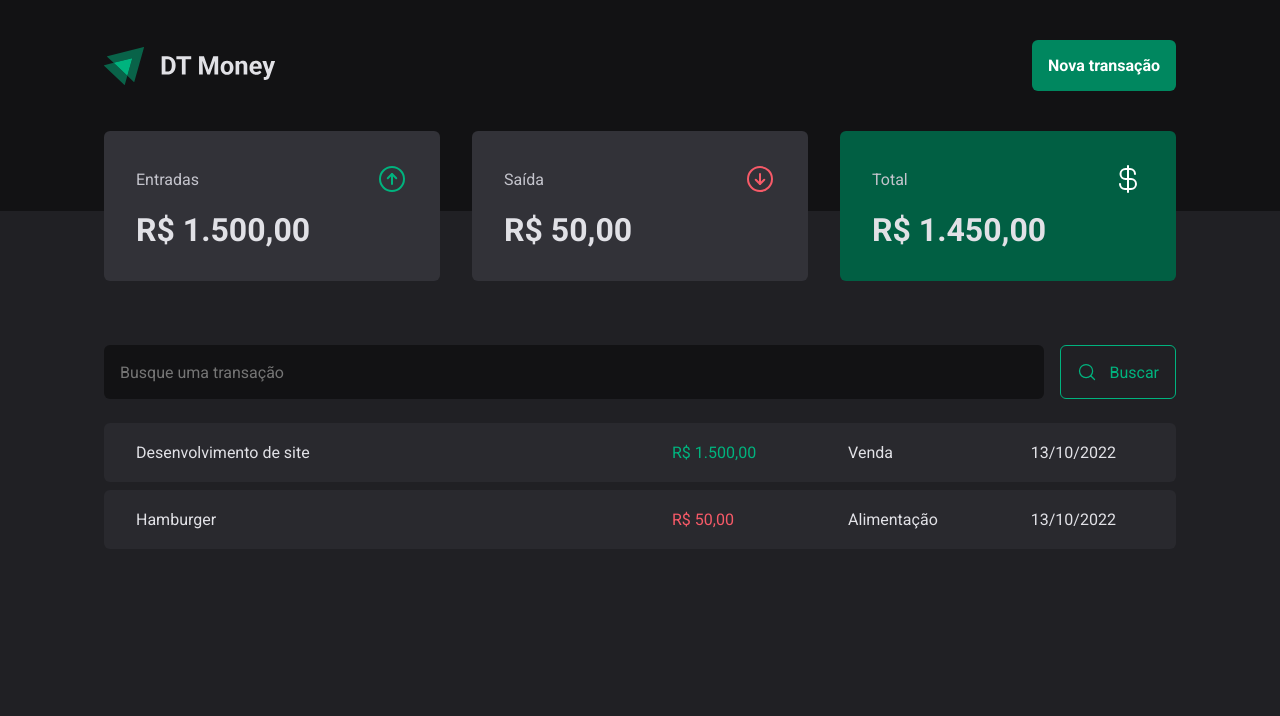
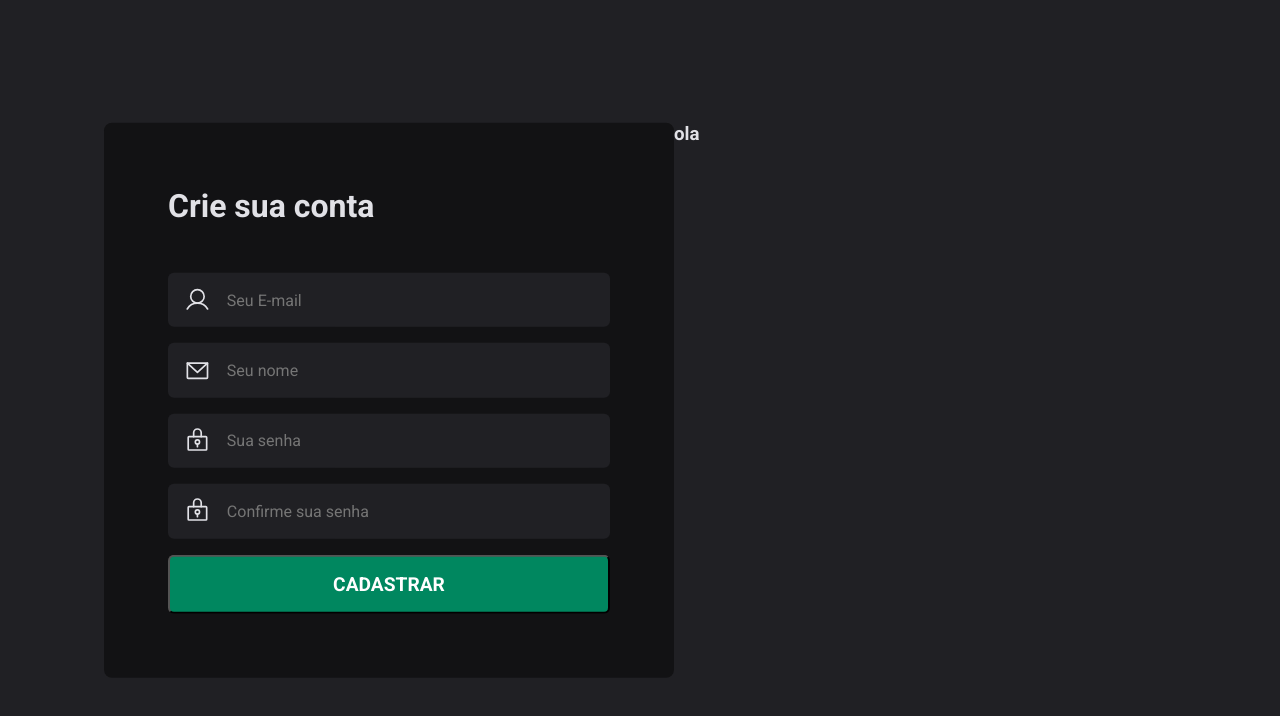
Before and after one commit to jarbsoncosta/Dt-Money, a React (Vite) app: page /cadastro in a window 1280 px wide. Shown: the top 716 px of the page. Built offline with nearby package versions, Linux system fonts and the light colour scheme; data requests are answered from the project's data file.

Commit message:
feat: page CreateUser

```diff
--- a/src/App.tsx
+++ b/src/App.tsx
@@ -1,16 +1,19 @@
+import { BrowserRouter } from 'react-router-dom'
 import { ThemeProvider } from 'styled-components'
 import { TransactionsProvider } from './contexts/TransactionsContext'
-import { Transactions } from './pages/Transactions'
+import { Router } from './Router'
 import { GlobalStyle } from './styles/global'
 import { defaultTheme } from './styles/themes/default'
 
 export function App() {
   return (
-    <ThemeProvider theme={defaultTheme}>
-      <TransactionsProvider>
-        <Transactions />
-      </TransactionsProvider>
-      <GlobalStyle />
-    </ThemeProvider>
+    <BrowserRouter>
+      <ThemeProvider theme={defaultTheme}>
+        <TransactionsProvider>
+          <Router />
+        </TransactionsProvider>
+        <GlobalStyle />
+      </ThemeProvider>
+    </BrowserRouter>
   )
 }
--- /dev/null
+++ b/src/Router.tsx
@@ -0,0 +1,12 @@
+import { Route, Routes } from 'react-router-dom'
+import { CreateUser } from './pages/CreateUser'
+import { Transactions } from './pages/Transactions'
+
+export function Router() {
+  return (
+    <Routes>
+      <Route path="/" element={<Transactions />} />
+      <Route path="/cadastro" element={<CreateUser />} />
+    </Routes>
+  )
+}
--- a/src/components/SearchForm/index.tsx
+++ b/src/components/SearchForm/index.tsx
@@ -1,12 +1,38 @@
 import { Form, SearchContainer } from './styles'
 import { MagnifyingGlass } from 'phosphor-react'
+import { useForm } from 'react-hook-form'
+import * as zod from 'zod'
+import { zodResolver } from '@hookform/resolvers/zod'
+
+const searchFormSchema = zod.object({
+  query: zod.string(),
+})
+
+type SearchFormInputs = zod.infer<typeof searchFormSchema>
 
 export function SearchForm() {
+  const {
+    register,
+    handleSubmit,
+    formState: { isSubmitting },
+  } = useForm<SearchFormInputs>({
+    resolver: zodResolver(searchFormSchema),
+  })
+
+  async function handleSearchTransactions(data: SearchFormInputs) {
+    await new Promise((resolve) => setTimeout(resolve, 2000))
+    console.log(data)
+  }
+
   return (
-    <SearchContainer>
+    <SearchContainer onSubmit={handleSubmit(handleSearchTransactions)}>
       <Form action="">
-        <input type="text" placeholder="Busque uma transação" />
-        <button>
+        <input
+          type="text"
+          placeholder="Busque uma transação"
+          {...register('query')}
+        />
+        <button type="submit" disabled={isSubmitting}>
           <MagnifyingGlass size={20} /> <p>Buscar</p>
         </button>
       </Form>
--- a/src/components/SearchForm/styles.ts
+++ b/src/components/SearchForm/styles.ts
@@ -36,7 +36,12 @@ export const Form = styled.form`
 
     cursor: pointer;
 
-    &:hover {
+    &:disabled {
+      opacity: 0.7;
+      cursor: not-allowed;
+    }
+
+    &:not(:disabled):hover {
       background: ${(props) => props.theme['green-500']};
       color: ${(props) => props.theme.white};
       border-color: ${(props) => props.theme['green-500']};
--- a/src/components/Summary/index.tsx
+++ b/src/components/Summary/index.tsx
@@ -1,30 +1,12 @@
 import { SummaryCard, SummaryContainer } from './styles'
 import { ArrowCircleUp, ArrowCircleDown, CurrencyDollar } from 'phosphor-react'
 import { useContext } from 'react'
-import { TransactionsContext } from '../../contexts/TransactionsContext'
+import { useSummary } from '../../hooks/useSummary'
 import { formatPrice } from '../../utils/formatter'
 
 export function Summary() {
-  const { transactions } = useContext(TransactionsContext)
+  const { income, outcome, total } = useSummary()
 
-  const summary = transactions.reduce(
-    (acc, transaction) => {
-      if (transaction.type === 'income') {
-        acc.income += transaction.price
-        acc.total += transaction.price
-      } else {
-        acc.outcome += transaction.price
-        acc.total -= transaction.price
-      }
-
-      return acc
-    },
-    {
-      income: 0,
-      outcome: 0,
-      total: 0,
-    },
-  )
   return (
     <SummaryContainer>
       <SummaryCard>
@@ -32,21 +14,21 @@ export function Summary() {
           <span>Entradas</span>
           <ArrowCircleUp size={32} color="#00b37e" />
         </header>
-        <strong>{formatPrice.format(summary.income)} </strong>
+        <strong>{formatPrice.format(income)} </strong>
       </SummaryCard>
       <SummaryCard>
         <header>
           <span>Saída</span>
           <ArrowCircleDown size={32} color="#f75a68" />
         </header>
-        <strong>{formatPrice.format(summary.outcome)} </strong>
+        <strong>{formatPrice.format(outcome)} </strong>
       </SummaryCard>
       <SummaryCard variant="green">
         <header>
           <span>Total</span>
           <CurrencyDollar size={32} color="#fff" />
         </header>
-        <strong>{formatPrice.format(summary.total)} </strong>
+        <strong>{formatPrice.format(total)} </strong>
       </SummaryCard>
     </SummaryContainer>
   )
--- /dev/null
+++ b/src/hooks/useSummary.ts
@@ -0,0 +1,26 @@
+import { useContext } from 'react'
+import { TransactionsContext } from '../contexts/TransactionsContext'
+
+export function useSummary() {
+  const { transactions } = useContext(TransactionsContext)
+  const summary = transactions.reduce(
+    (acc, transaction) => {
+      if (transaction.type === 'income') {
+        acc.income += transaction.price
+        acc.total += transaction.price
+      } else {
+        acc.outcome += transaction.price
+        acc.total -= transaction.price
+      }
+
+      return acc
+    },
+    {
+      income: 0,
+      outcome: 0,
+      total: 0,
+    },
+  )
+
+  return summary
+}
--- /dev/null
+++ b/src/pages/CreateUser/index.tsx
@@ -0,0 +1,32 @@
+import { EnvelopeSimple, LockKey, User } from 'phosphor-react'
+import { Container, FormInputs, InfoApp, Input } from './styles'
+
+export function CreateUser() {
+  return (
+    <Container>
+      <FormInputs>
+        <h1>Crie sua conta</h1>
+        <div className="divInput">
+          <User size={30} />
+          <Input type="text" placeholder="Seu E-mail" />
+        </div>
+        <div className="divInput">
+          <EnvelopeSimple size={30} />
+          <Input type="text" placeholder="Seu nome" />
+        </div>
+        <div className="divInput">
+          <LockKey size={30} />
+          <Input type="text" placeholder="Sua senha" />
+        </div>
+        <div className="divInput">
+          <LockKey size={30} />
+          <Input type="text" placeholder="Confirme sua senha" />
+        </div>
+        <button type="submit"> CADASTRAR</button>
+      </FormInputs>
+      <InfoApp>
+        <h3>ola</h3>
+      </InfoApp>
+    </Container>
+  )
+}
--- /dev/null
+++ b/src/pages/CreateUser/styles.ts
@@ -0,0 +1,56 @@
+import styled from 'styled-components'
+
+export const Container = styled.main`
+  display: flex;
+  width: 100%;
+  max-height: 100vh;
+  max-width: 1120px;
+  margin: 0 auto 0;
+  padding: 0 1.5rem;
+
+  top: 50%;
+  left: 50%;
+  transform: translate(-50%, -50%);
+  position: fixed;
+`
+export const FormInputs = styled.form`
+  display: flex;
+  flex-direction: column;
+  gap: 1rem;
+  background: ${(props) => props.theme['gray-900']};
+  padding: 4rem;
+  width: 100%;
+  border-radius: 8px;
+  h1 {
+    margin-bottom: 2rem;
+  }
+
+  .divInput {
+    display: flex;
+    align-items: center;
+    padding: 0.2rem 1rem;
+    border-radius: 6px;
+    gap: 1rem;
+    background: ${(props) => props.theme['gray-800']};
+  }
+  button {
+    padding: 1rem;
+    border-radius: 6px;
+    background: ${(props) => props.theme['green-500']};
+    cursor: pointer;
+    color: ${(props) => props.theme.white};
+    font-weight: 700;
+    font-size: 1.2rem;
+  }
+`
+
+export const InfoApp = styled.div`
+  width: 100%;
+`
+
+export const Input = styled.input`
+  width: 100%;
+  height: 3rem;
+  background: ${(props) => props.theme['gray-800']};
+  border: 0;
+`
```
Also changed, not shown: package.json (+6 -2 lines), 1 other file (tests, documents, lock files or other folders).
